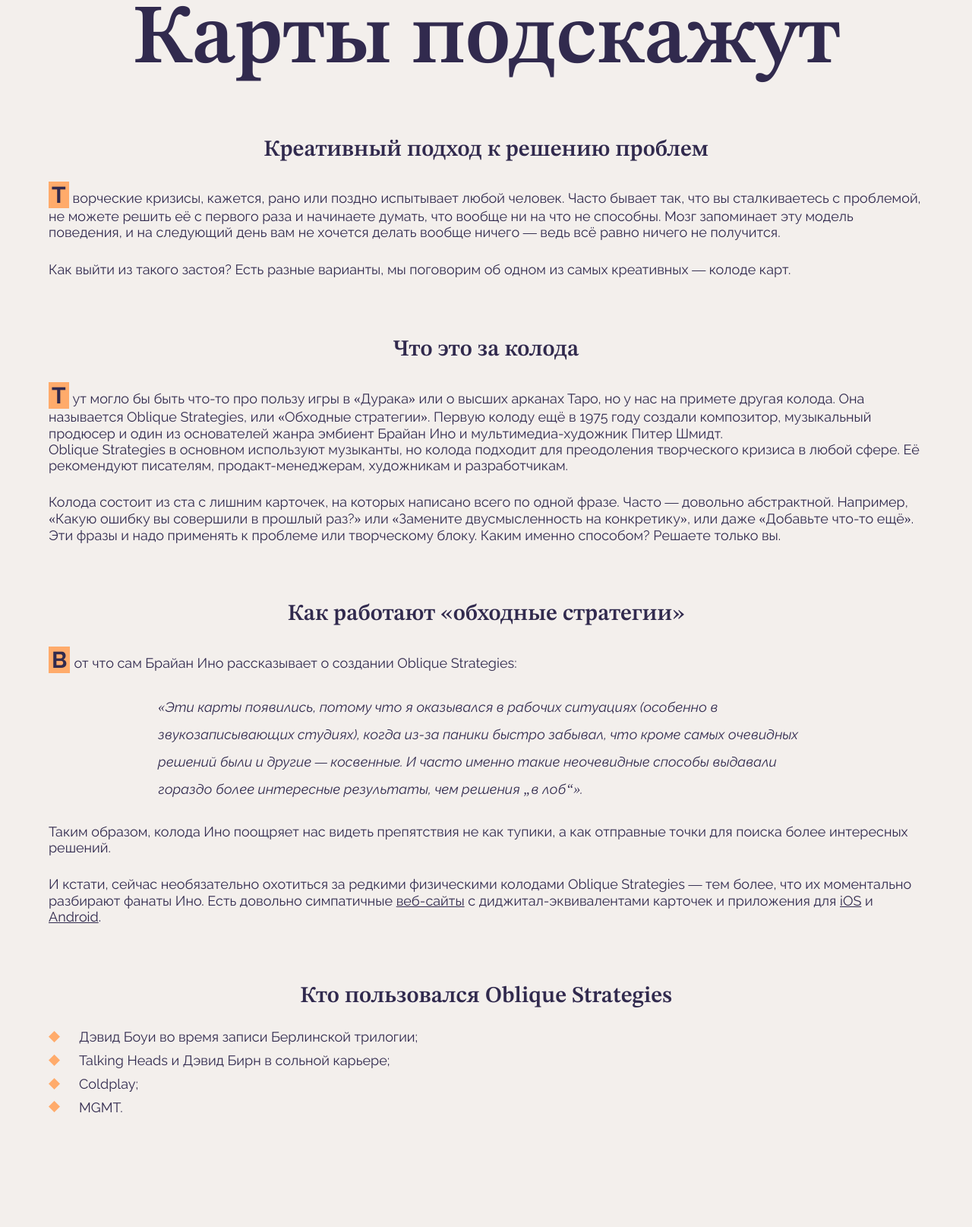
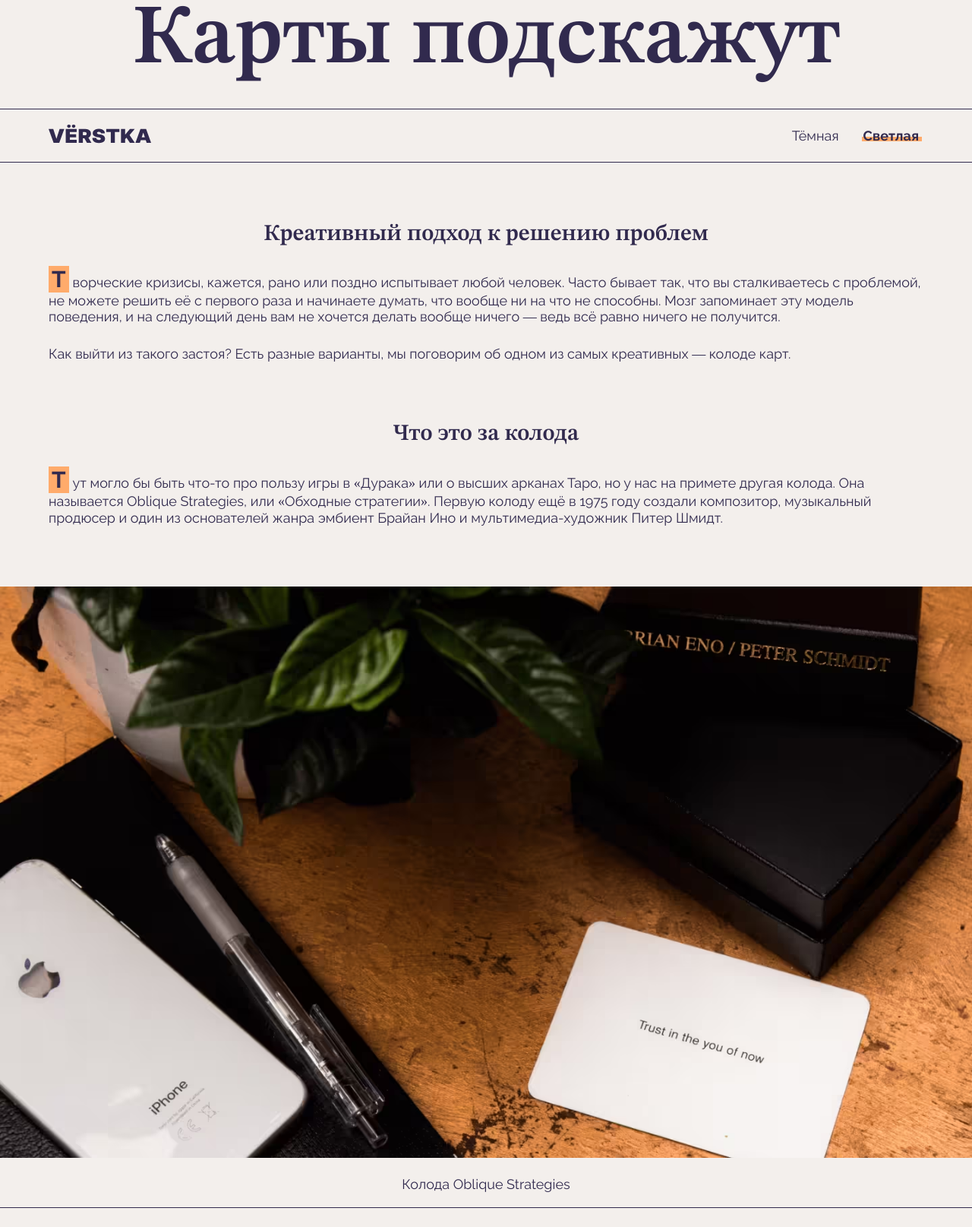
Before and after one commit to Alex-Ovch/karty-podskazhut-main, a plain HTML site: page index.html in a window 1280 px wide. Shown: the part 125-1740 px from the top of the page at 76% size. Before the commit the page ends 1593 px from the top, so only its background shows below. Drawn offline with Linux system fonts and the light colour scheme.

Commit message:
10 шаг

```diff
--- a/index.html
+++ b/index.html
@@ -14,6 +14,28 @@
   <body class="page theme_dark">
     <header class="header">
       <h1 class="heading header__title content-section">Карты подскажут</h1>
+      <nav class="header__menu content-section">
+        <div class="header__logo">
+          <svg xmlns="http://www.w3.org/2000/svg" width="135" height="25">
+            <use href="./images/logo.svg#logo"></use>
+          </svg>
+        </div>
+        <ul class="header__theme-toggler">
+          <li>
+            <button class="header__theme-button header__theme-button_type_dark">
+              Тёмная
+            </button>
+          </li>
+          <li>
+            <button
+              class="header__theme-button header__theme-button_type_light header__theme-button_is-active"
+              disabled
+            >
+              Светлая
+            </button>
+          </li>
+        </ul>
+      </nav>
     </header>
     <main class="content content-section">
       <h2 class="heading content__title">
@@ -43,6 +65,21 @@
           жанра эмбиент Брайан Ино и мультимедиа-художник Питер Шмидт.
         </p>
       </div>
+      <figure class="content__figure">
+        <picture>
+          <source srcset="./images/cards-1x.avif" type="image/avif" />
+          <source srcset="./images/cards-1x.webp" type="image/webp" />
+          <img
+            src="./images/cards-1x.avif"
+            alt="trust in the you of now"
+            class="content__picture"
+            loading="lazy"
+          />
+        </picture>
+        <figcaption class="content__picture-caption">
+          Колода Oblique Strategies
+        </figcaption>
+      </figure>
       <div class="content__text-block">
         <p class="content__paragraph">
           Oblique Strategies в основном используют музыканты, но колода подходит
@@ -97,6 +134,12 @@
           >.
         </p>
       </div>
+      <article class="content__card">
+        <h3 class="content__card-title heading">
+          Use an <span class="colored-text">&nbsp;old idea</span>
+        </h3>
+        <p class="content__card-subtitle">Воспользуйтесь старой идеей</p>
+      </article>
       <h2 class="heading content__title">Кто пользовался Oblique Strategies</h2>
       <div class="content__text-block">
         <ul class="content__list">
--- a/styles/style.css
+++ b/styles/style.css
@@ -39,7 +39,6 @@
   text-align: center;
   font-family: var(--accent-font), "Times New Roman", "Arial";
   font-weight: 600;
-
   line-height: 90%;
 }
 
@@ -124,3 +123,111 @@
   font-size: 30px;
   font-weight: 700;
 }
+
+.content__figure {
+  position: relative;
+  left: -5vw;
+  margin: 7% 0 7% 0;
+  width: calc(100% + 10vw);
+}
+.content__picture {
+  width: 100%;
+}
+
+.content__picture-caption {
+  display: flex;
+  justify-content: center;
+  padding: 20px 0 20px 0;
+  border-bottom: solid 1px var(--text-color);
+  color: var(--text-color);
+  font-family: var(--main-font), "Times New Roman", "Arial";
+  font-size: 18px;
+}
+
+.content__card {
+  display: flex;
+  flex-direction: column;
+  justify-content: center;
+  align-items: center;
+  width: 100%;
+  aspect-ratio: 4 / 3;
+  margin-top: 7%;
+  border: solid 1px var(--text-color);
+}
+
+.content__card-title {
+  font-size: 60px;
+}
+
+.colored-text {
+  position: relative;
+}
+
+.colored-text::after {
+  content: "";
+  position: absolute;
+  top: 60%;
+  left: 5%;
+  right: -3%;
+  height: 0.2em;
+  background-color: var(--accent-color);
+  z-index: -1;
+}
+
+.content__card-subtitle {
+  font-family: var(--main-font), "Times New Roman", "Arial";
+  font-size: 18px;
+}
+
+.header__menu {
+  display: flex;
+  justify-content: space-between;
+  padding-top: 20px;
+  padding-bottom: 20px;
+  border-top: solid 1px var(--text-color);
+  border-bottom: solid 1px var(--text-color);
+}
+
+.header__theme-toggler {
+  display: inline-flex;
+  list-style-type: none;
+  padding: 0;
+  gap: 20px;
+  align-items: center;
+}
+
+.header__theme-button {
+  background-color: inherit;
+  font-family: inherit;
+  color: currentColor;
+  font-size: 18px;
+  border: none;
+  cursor: pointer;
+
+  border: none;
+}
+
+.header__theme-button:hover {
+  border-bottom: 1px solid var(--text-color);
+  margin-bottom: -1px;
+}
+
+.header__theme-button_is-active {
+  position: relative;
+  font-weight: bold;
+}
+
+.header__theme-button_is-active:hover {
+  border: none;
+}
+
+.header__theme-button_is-active::after {
+  content: "";
+  position: absolute;
+  top: 58%;
+  left: 5%;
+  right: 2%;
+  height: 0.3em;
+  background-color: var(--accent-color);
+  z-index: -1;
+}
```
